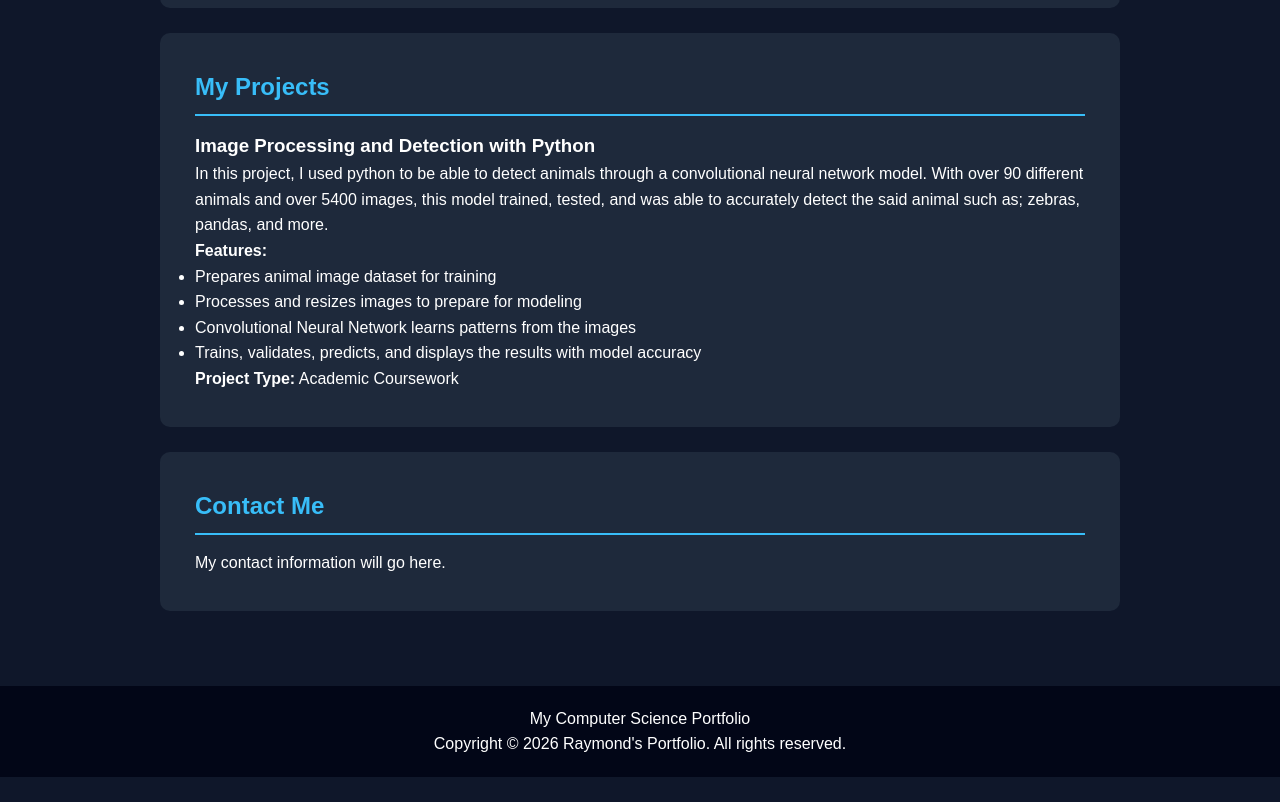
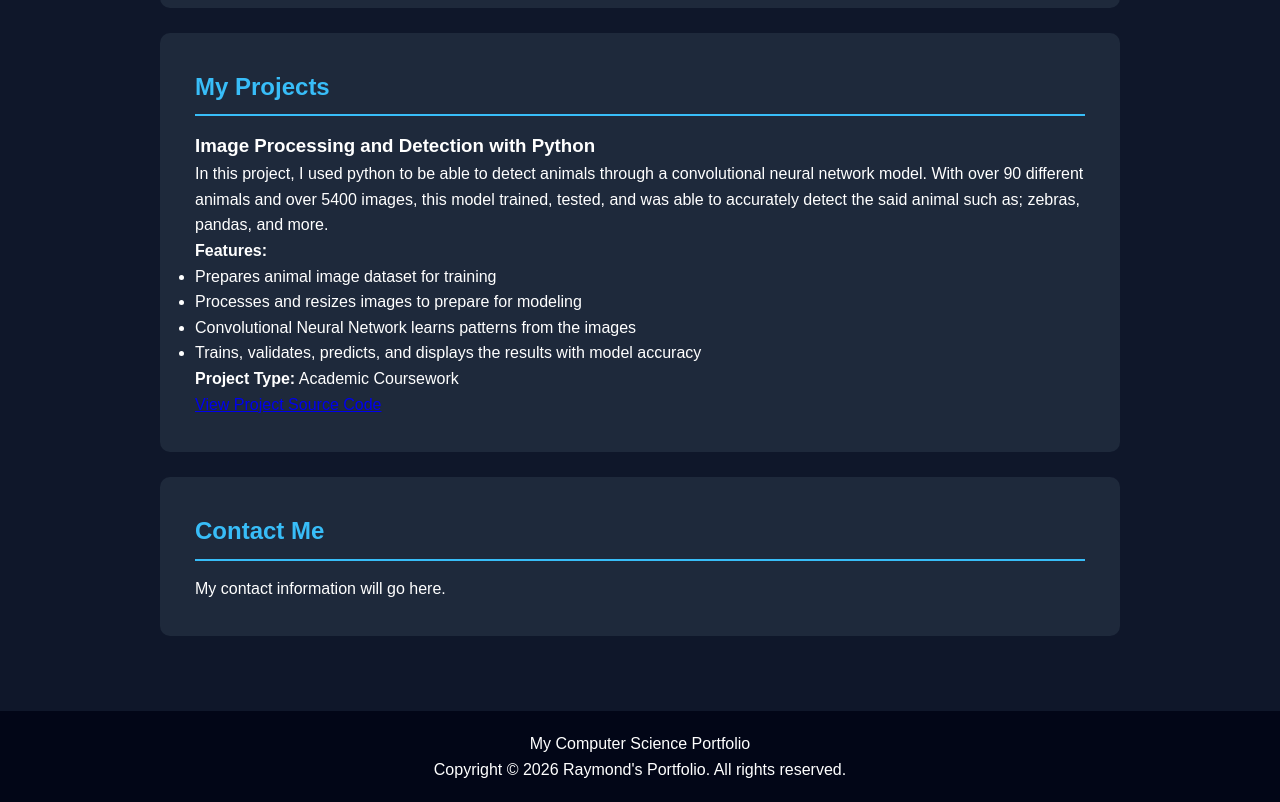
Before and after one commit to rnguyen909/github-portfolio, a plain HTML site: page index.html in a window 1280 px wide. Shown: the part 1068-1870 px from the top of the page. Before the commit the page ends 1845 px from the top, so only its background shows below. Drawn offline with Linux system fonts and the light colour scheme.

Commit message:
Add link to project source code in index.html

```diff
--- a/index.html
+++ b/index.html
@@ -100,6 +100,12 @@
         </p>
     </div>
 
+    <p>
+    <a href="projects/animal-detection/CNN_Model_RN.ipynb" target="_blank">
+        View Project Source Code
+    </a>
+</p>
+
 </section>
 
 
```
